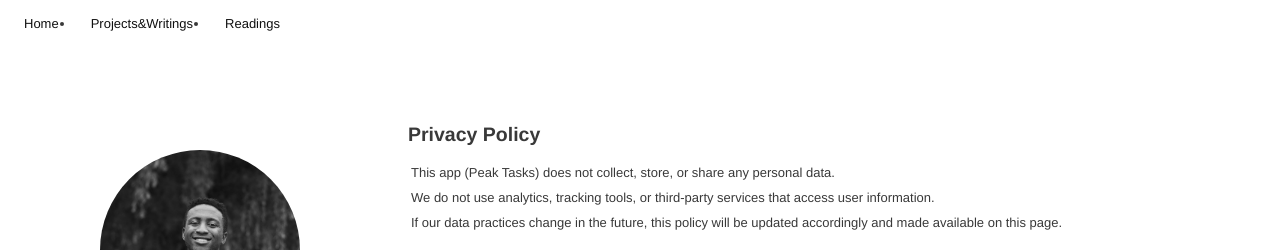
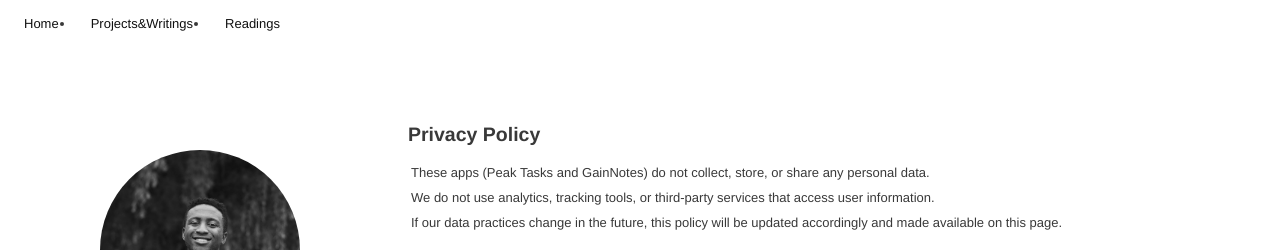
Before and after one commit to daveraji/Website, a plain HTML site: page privacy.html in a window 1280 px wide. Shown: the top 250 px of the page. Drawn offline with Linux system fonts and the light colour scheme.

Commit message:
Update privacy.html

```diff
--- a/privacy.html
+++ b/privacy.html
@@ -31,9 +31,10 @@
     <div class="scrollable-content">
         <section id="privacy-policy">
             <h2>Privacy Policy</h2>
-            <p>This app (Peak Tasks) does not collect, store, or share any personal data.</p>
+            <p>These apps (Peak Tasks and GainNotes) do not collect, store, or share any personal data.</p>
             <p>We do not use analytics, tracking tools, or third-party services that access user information.</p>
-            <p>If our data practices change in the future, this policy will be updated accordingly and made available on this page.</p>
+            <p>If our data practices change in the future, this policy will be updated accordingly and made available on
+                this page.</p>
         </section>
     </div>
 </body>
```
